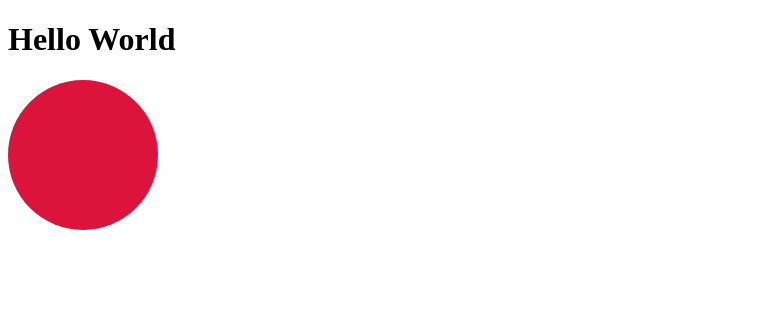
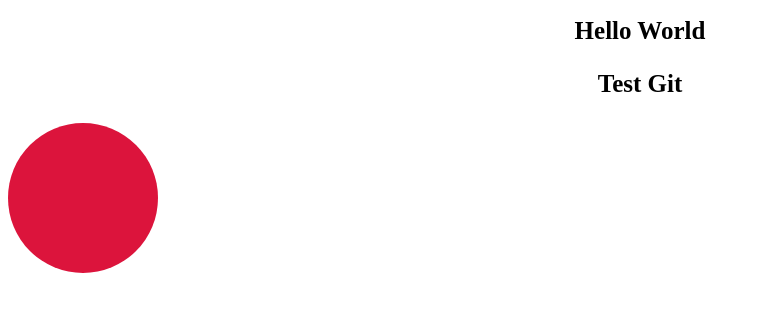
Before and after one commit to KillaClick/testGit, a plain HTML site: page index.html in a window 1280 px wide. Shown: the whole page, without its empty margins (0-759 px from the left). Drawn offline with Linux system fonts and the light colour scheme.

Commit message:
index+css+js

```diff
--- a/index.html
+++ b/index.html
@@ -9,6 +9,8 @@
   </head>
   <body>
     <h1>Hello World</h1>
+    <h3>Test Git</h3>
     <div class="item_one"></div>
+    <script src="script.js"></script>
   </body>
 </html>
--- a/style.css
+++ b/style.css
@@ -4,3 +4,9 @@
   background-color: crimson;
   border-radius: 50%;
 }
+
+h1,
+h3 {
+  font-size: 25px;
+  text-align: center;
+}
```
